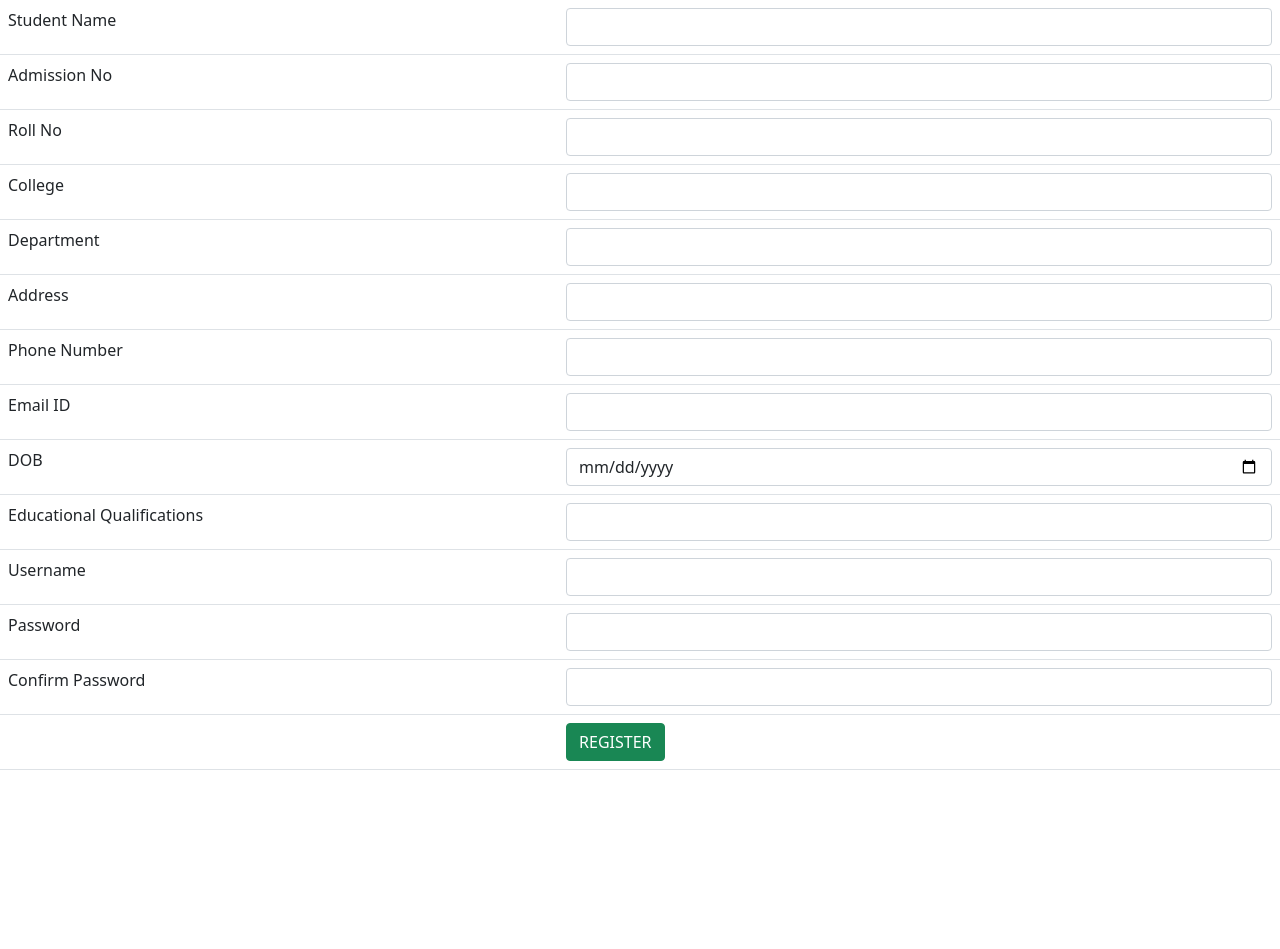
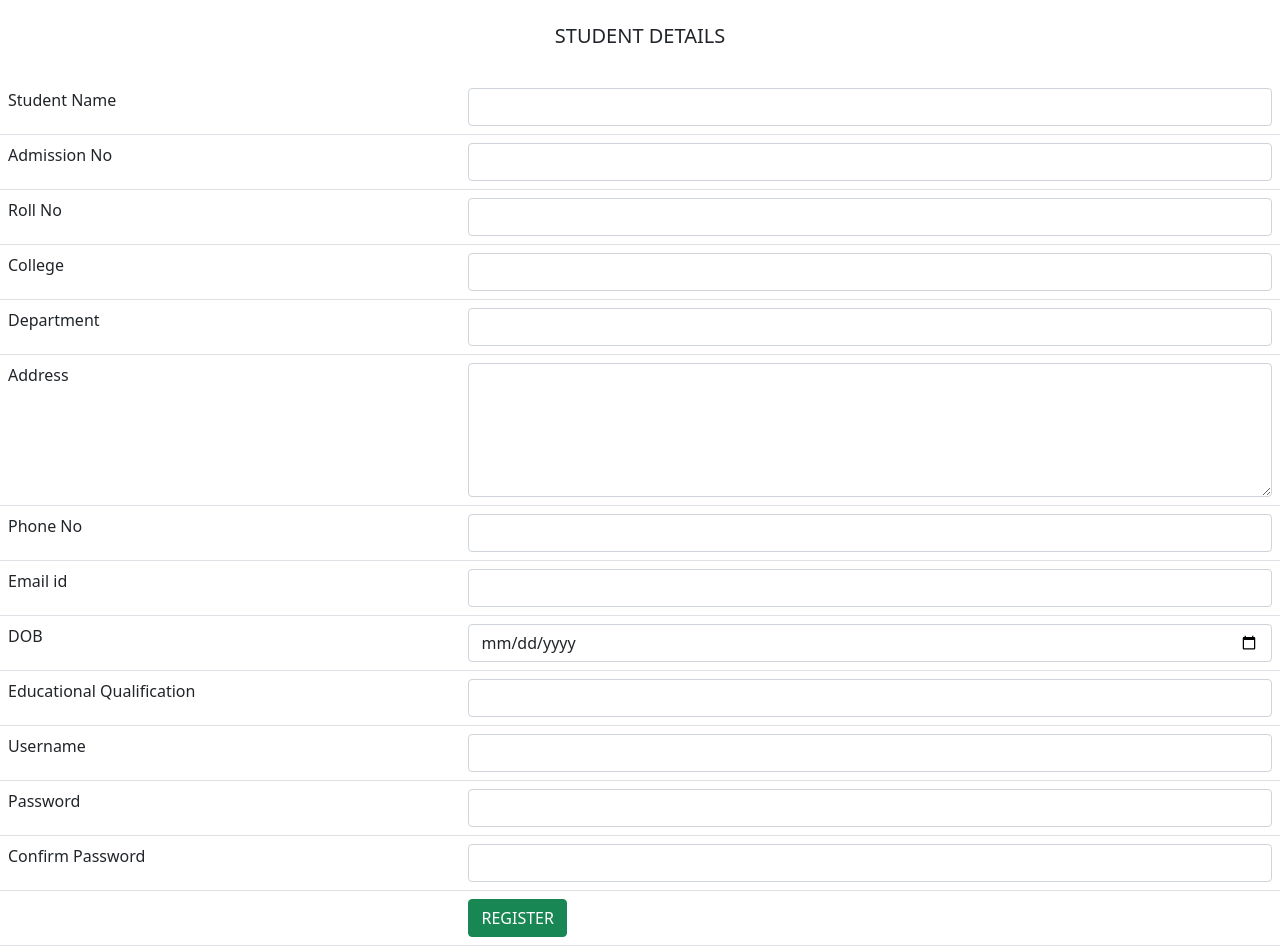
Before and after one commit to Kavya-uday123/Student, a plain HTML site: page index.html in a window 1280 px wide. Before the commit the page ends 800 px from the top, so only its background shows below. Drawn offline with nearby package versions, Linux system fonts and the light colour scheme.

Commit message:
Student Details

```diff
--- a/index.html
+++ b/index.html
@@ -8,6 +8,9 @@
     <title>Student App</title>
 </head>
 <body>
+    <br>
+    <h5><center>STUDENT DETAILS</center></h5>
+    <br>
    <table class="table">
     <tr>
         <td>Student Name</td>
@@ -31,14 +34,14 @@
     </tr>
     <tr>
         <td>Address</td>
+        <td><textarea id="address" name="address" rows="5" cols="33" class="form-control"></textarea></td>
+    </tr>
+    <tr>
+        <td>Phone No</td>
         <td><input type="text" class="form-control"></td>
     </tr>
     <tr>
-        <td>Phone Number</td>
-        <td><input type="text" class="form-control"></td>
-    </tr>
-    <tr>
-        <td>Email ID</td>
+        <td>Email id</td>
         <td><input type="text" class="form-control"></td>
     </tr>
     <tr>
@@ -46,7 +49,7 @@
         <td><input type="date" class="form-control"></td>
     </tr>
     <tr>
-        <td>Educational Qualifications</td>
+        <td>Educational Qualification</td>
         <td><input type="text" class="form-control"></td>
     </tr>
     <tr>
```
